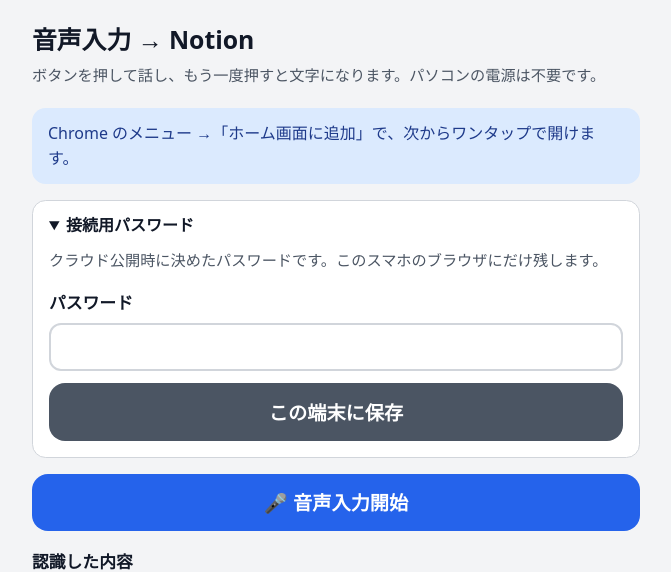
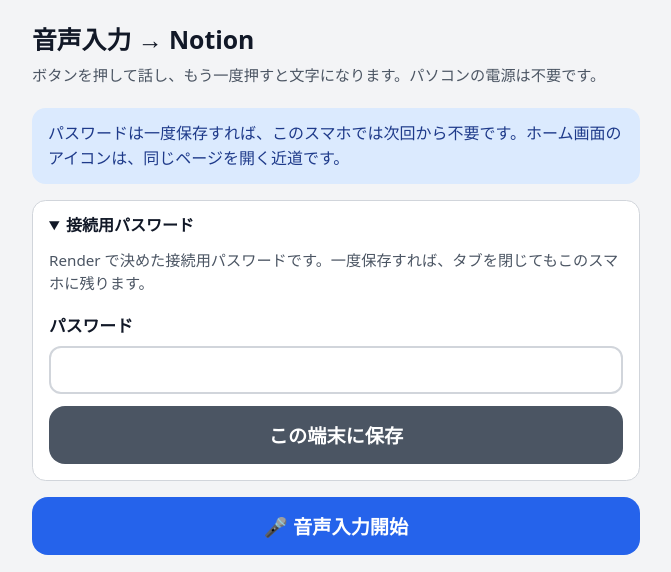
Before and after one commit to yamahirox/voice-notion, a Flask app: page / in a window 1280 px wide. Shown: the top 572 px of the page, without its empty margins (304-975 px from the left). Run offline with Flask 3, Linux system fonts and the light colour scheme.

Commit message:
接続用パスワードをこのスマホに残し、開くたびに聞かないようにする。
Co-authored-by: Cursor <cursoragent@cursor.com>

```diff
--- a/static/app.js
+++ b/static/app.js
@@ -33,11 +33,39 @@
     return Boolean(SpeechRecognition) && window.isSecureContext && !isIOS();
   }
 
+  function readSecret() {
+    const stored = localStorage.getItem(SECRET_KEY);
+    if (stored) return stored;
+    const legacy = sessionStorage.getItem(SECRET_KEY);
+    if (legacy) {
+      localStorage.setItem(SECRET_KEY, legacy);
+      sessionStorage.removeItem(SECRET_KEY);
+      return legacy;
+    }
+    return "";
+  }
+
+  function writeSecret(value) {
+    if (value) localStorage.setItem(SECRET_KEY, value);
+    else localStorage.removeItem(SECRET_KEY);
+    sessionStorage.removeItem(SECRET_KEY);
+  }
+
   function secretHeaders() {
     const headers = {};
-    const secret = sessionStorage.getItem(SECRET_KEY);
+    const secret = readSecret();
     if (secret) headers["X-Voice-Secret"] = secret;
     return headers;
+  }
+
+  function refreshSecretBox() {
+    if (!secretBox) return;
+    const saved = Boolean(readSecret());
+    const summary = secretBox.querySelector("summary");
+    if (summary) {
+      summary.textContent = saved ? "接続用パスワード（この端末に保存済み）" : "接続用パスワード";
+    }
+    secretBox.open = !saved;
   }
 
   function buildApiHeaders() {
@@ -386,18 +414,20 @@
 
   secretSaveBtn?.addEventListener("click", () => {
     const value = (remoteSecretEl && remoteSecretEl.value ? remoteSecretEl.value : "").trim();
-    if (value) sessionStorage.setItem(SECRET_KEY, value);
-    else sessionStorage.removeItem(SECRET_KEY);
+    writeSecret(value);
     if (remoteSecretEl) remoteSecretEl.value = "";
-    setStatus(value ? "✅ この端末にパスワードを保存しました" : "パスワードを消しました", value ? "ok" : "");
+    refreshSecretBox();
+    setStatus(value ? "✅ この端末にパスワードを保存しました。次回から入力は不要です" : "パスワードを消しました", value ? "ok" : "");
   });
+
+  refreshSecretBox();
 
   fetch("/api/config")
     .then((res) => res.json())
     .then((cfg) => {
       if (cfg && cfg.secret_required && secretBox) {
         secretBox.classList.remove("hidden");
-        secretBox.open = true;
+        refreshSecretBox();
       }
     })
     .catch(() => {});
--- a/templates/index.html
+++ b/templates/index.html
@@ -11,7 +11,7 @@
   <link rel="icon" href="{{ url_for('static', filename='icon.svg') }}" type="image/svg+xml" />
   <link rel="apple-touch-icon" href="{{ url_for('static', filename='icon.svg') }}" />
   <title>音声入力 → Notion</title>
-  <link rel="stylesheet" href="{{ url_for('static', filename='style.css') }}?v=10" />
+  <link rel="stylesheet" href="{{ url_for('static', filename='style.css') }}?v=12" />
 </head>
 <body>
   <main class="wrap">
@@ -19,14 +19,14 @@
     <p class="sub">ボタンを押して話し、もう一度押すと文字になります。パソコンの電源は不要です。</p>
 
     <p id="phone-help" class="banner warn hidden" role="status"></p>
-    <p id="homescreen-hint" class="banner hint-banner">Chrome のメニュー →「ホーム画面に追加」で、次からワンタップで開けます。</p>
+    <p id="homescreen-hint" class="banner hint-banner">パスワードは一度保存すれば、このスマホでは次回から不要です。ホーム画面のアイコンは、同じページを開く近道です。</p>
 
     {% if secret_required %}
-    <details id="secret-box" class="secret-box" open>
+    <details id="secret-box" class="secret-box">
       <summary>接続用パスワード</summary>
-      <p class="secret-help">クラウド公開時に決めたパスワードです。このスマホのブラウザにだけ残します。</p>
+      <p class="secret-help">Render で決めた接続用パスワードです。一度保存すれば、タブを閉じてもこのスマホに残ります。</p>
       <label class="label" for="remote-secret">パスワード</label>
-      <input id="remote-secret" type="password" autocomplete="current-password" />
+      <input id="remote-secret" type="password" name="voice-shared-secret" autocomplete="off" />
       <button id="secret-save" type="button" class="btn btn-secondary">この端末に保存</button>
     </details>
     {% endif %}
@@ -43,6 +43,6 @@
 
     <p id="status" class="status" role="status" aria-live="polite"></p>
   </main>
-  <script src="{{ url_for('static', filename='app.js') }}?v=10"></script>
+  <script src="{{ url_for('static', filename='app.js') }}?v=12"></script>
 </body>
 </html>
```
